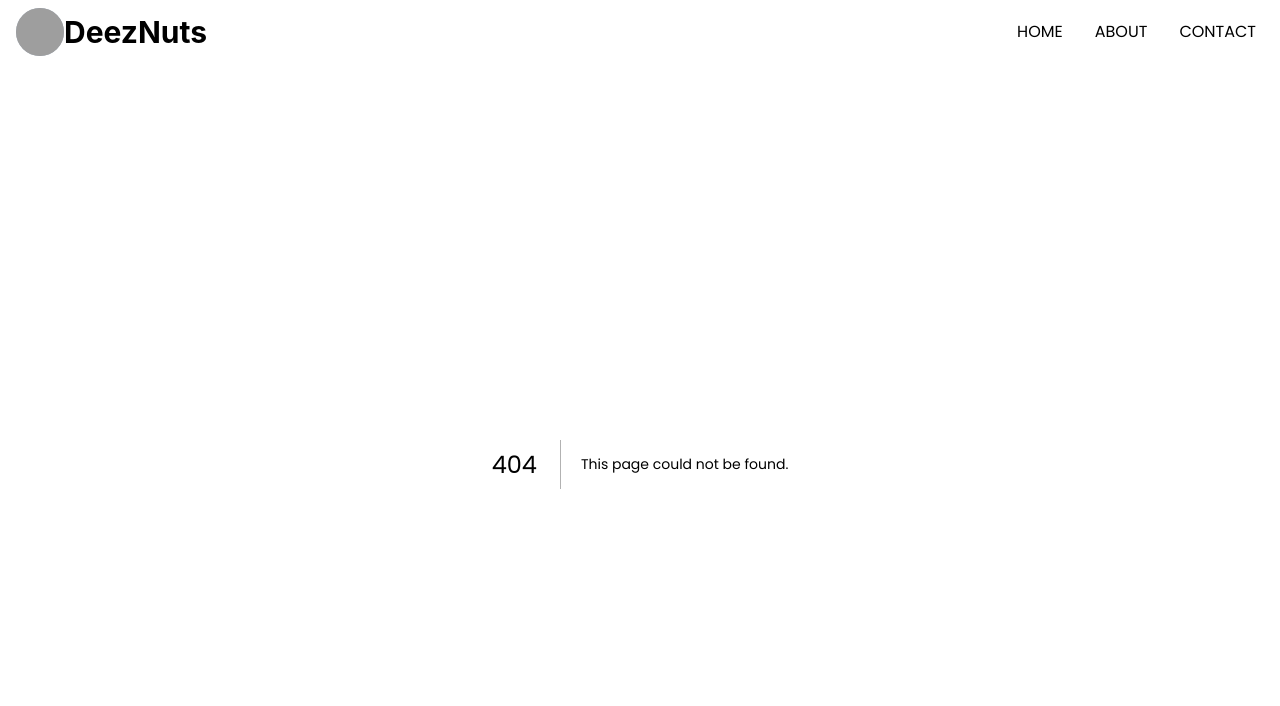
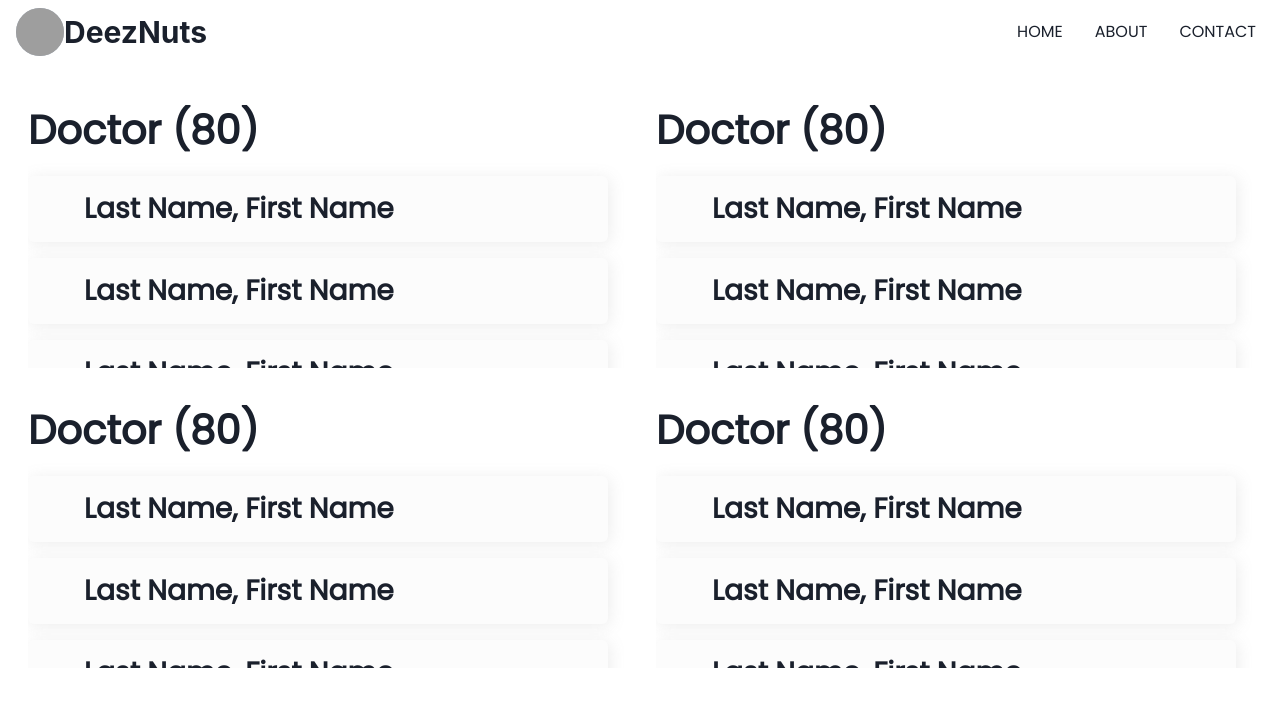
Before and after one commit to amqkv/minicap, a Next.js app in the folder frontend/: page /admin/user-list in a window 1280 px wide. Before the commit this address had no page. Shown: the top 706 px of the page. Built offline with nearby package versions, Linux system fonts and the light colour scheme; grey boxes are pictures that could not be loaded.

Commit message:
Added components for the Admin role assign

```diff
--- /dev/null
+++ b/frontend/components/admin/UserList.module.css
@@ -0,0 +1,9 @@
+.titleFont {
+  font-family: Poppins;
+  font-size: 40px;
+  font-style: normal;
+  font-weight: 600;
+  line-height: 60px;
+  letter-spacing: 0em;
+  text-align: left;
+}
--- /dev/null
+++ b/frontend/components/admin/UserList.tsx
@@ -0,0 +1,40 @@
+import { Box, List, ListItem, useColorModeValue } from '@chakra-ui/react';
+import classes from './UserList.module.css';
+import UserRowCard from './UserRowCard';
+
+const UserList = () => {
+  return (
+    <Box overflow={'visible'}>
+      <h2 className={classes.titleFont}>Doctor (80)</h2>
+      <List
+        overflowY="scroll"
+        overflow={'auto'}
+        maxHeight="26vh"
+        py={2}
+        m={0}
+        alignItems={'left'}
+        sx={{
+          '&::-webkit-scrollbar': {
+            width: '2.5px',
+            borderRadius: '8px',
+            backgroundColor: `#D5D4D4`,
+          },
+          '&::-webkit-scrollbar-thumb': {
+            backgroundColor: `#7A7777`,
+          },
+        }}
+      >
+        <UserRowCard />
+        <UserRowCard />
+        <UserRowCard />
+        <UserRowCard />
+        <UserRowCard />
+        <UserRowCard />
+        <UserRowCard />
+        <UserRowCard />
+      </List>
+    </Box>
+  );
+};
+
+export default UserList;
--- /dev/null
+++ b/frontend/components/admin/UserLists.tsx
@@ -0,0 +1,26 @@
+import { Grid, GridItem, Box } from '@chakra-ui/react';
+import { Fragment } from 'react';
+import UserList from './UserList';
+
+const UserLists = () => {
+  return (
+    <Box px={7} py={9}>
+      <Grid templateColumns="repeat(2,1fr)" gap="8">
+        <GridItem>
+          <UserList />
+        </GridItem>
+        <GridItem>
+          <UserList />
+        </GridItem>
+        <GridItem>
+          <UserList />
+        </GridItem>
+        <GridItem>
+          <UserList />
+        </GridItem>
+      </Grid>
+    </Box>
+  );
+};
+
+export default UserLists;
--- /dev/null
+++ b/frontend/components/admin/UserRowCard.module.css
@@ -0,0 +1,16 @@
+.cardShadow {
+  background: #fcfcfc;
+  box-shadow: 2px 2px 15px 0.5px #8f8f8f26;
+
+  border-radius: 5px;
+}
+
+.rowFont {
+  font-family: Poppins;
+  font-size: 28px;
+  font-style: normal;
+  font-weight: 600;
+  line-height: 42px;
+  letter-spacing: 0em;
+  text-align: left;
+}
--- /dev/null
+++ b/frontend/components/admin/UserRowCard.tsx
@@ -0,0 +1,22 @@
+import { Box, ListItem } from '@chakra-ui/react';
+import classes from './UserRowCard.module.css';
+
+const UserRowCard = () => {
+  return (
+    <Box paddingEnd={4} py={2}>
+      <ListItem>
+        <Box
+          className={classes.cardShadow}
+          w={'full'}
+          rounded={'md'}
+          paddingStart={14}
+          py={3}
+        >
+          <p className={classes.rowFont}>Last Name, First Name</p>
+        </Box>
+      </ListItem>
+    </Box>
+  );
+};
+
+export default UserRowCard;
--- /dev/null
+++ b/frontend/pages/admin/user-list.tsx
@@ -0,0 +1,8 @@
+import { Box } from '@chakra-ui/react';
+import UserLists from '@frontend/components/admin/UserLists';
+
+const UserListPage = () => {
+  return <UserLists />;
+};
+
+export default UserListPage;
```
